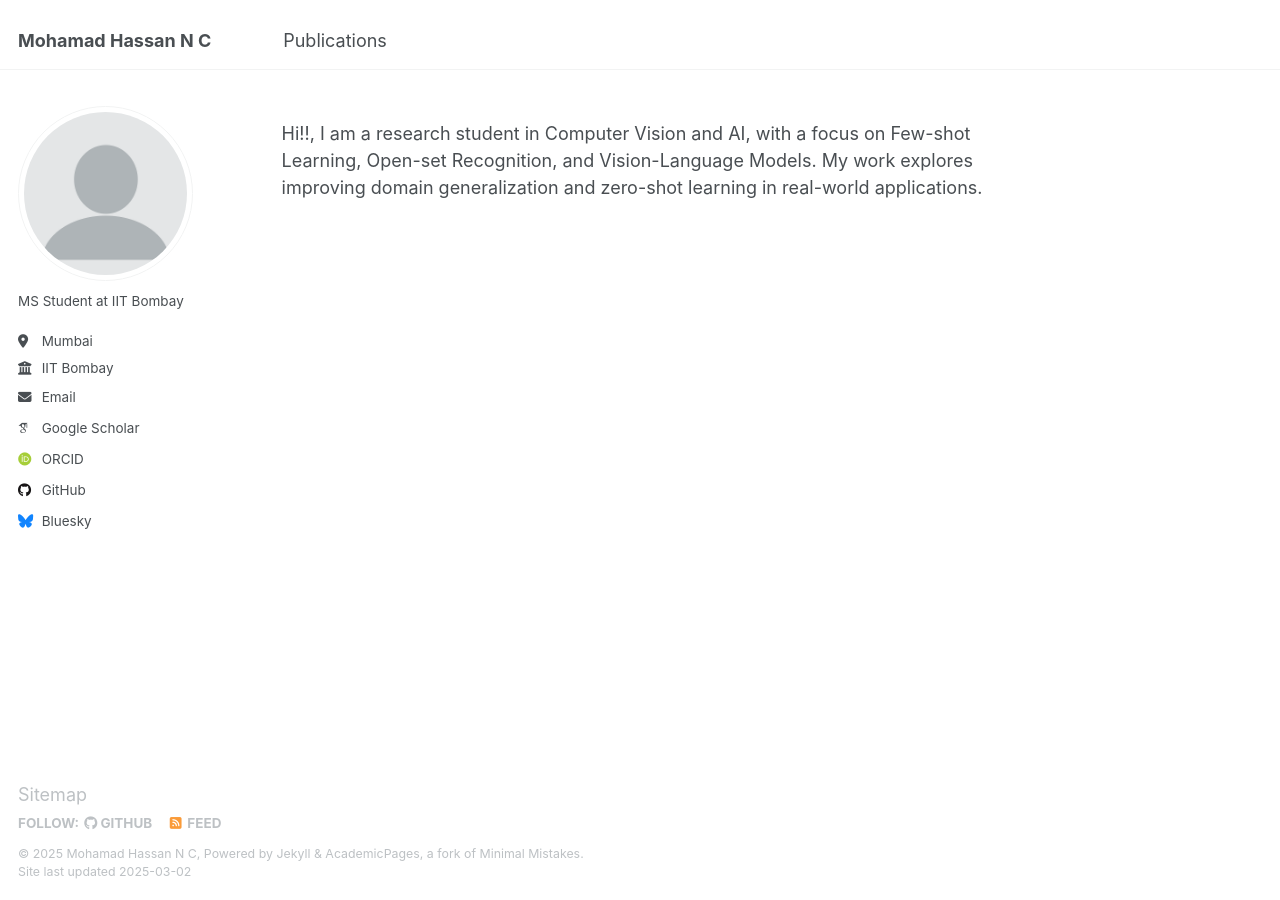
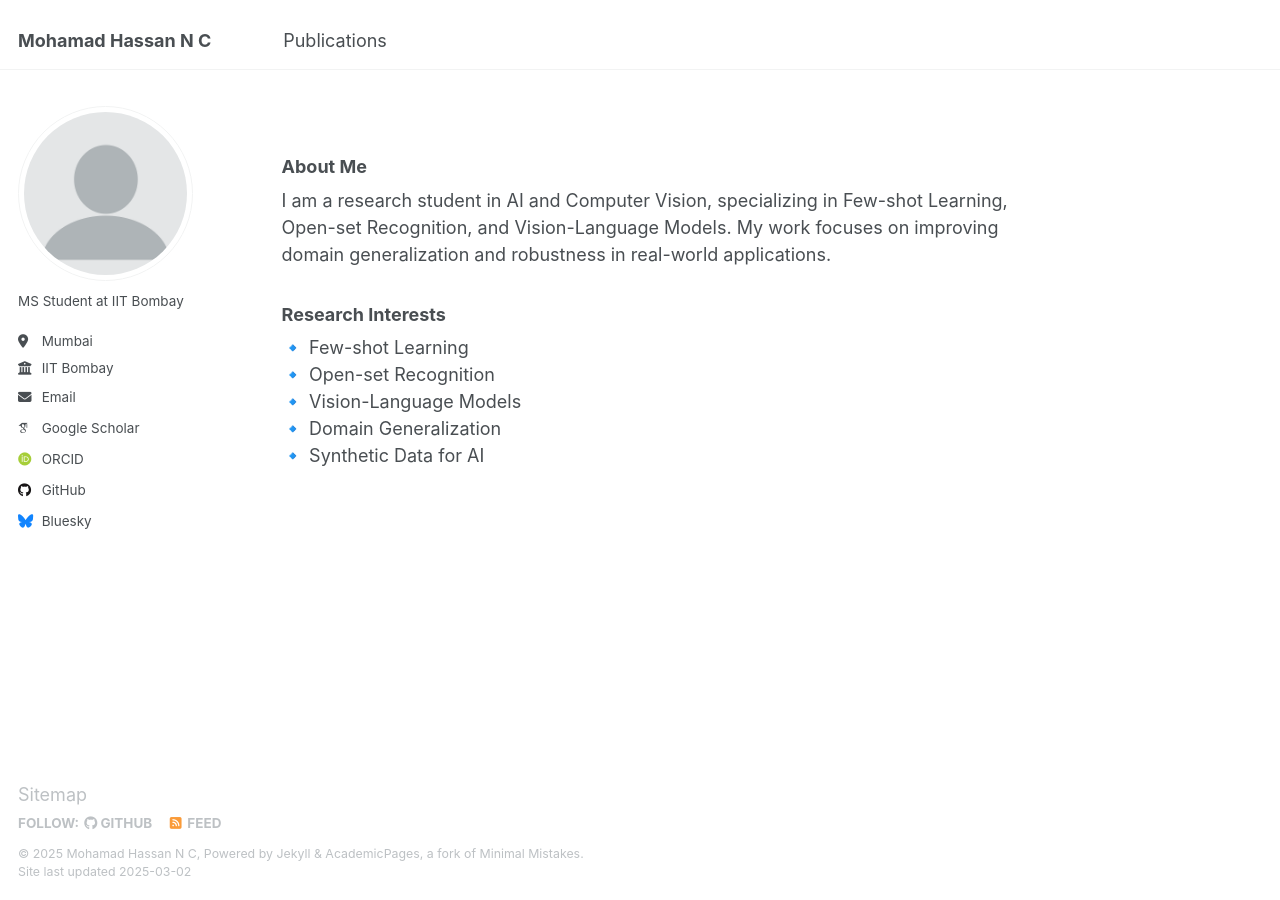
Before and after one commit to has97/has97.github.io, a Jekyll site: the page built from _pages/about.md, in a window 1280 px wide. Built offline with Jekyll 4.4.1, drawn with Linux system fonts in a browser that asks for light colours; some web fonts are replaced.

Commit message:
first edit

```diff
--- a/_pages/about.md
+++ b/_pages/about.md
@@ -7,4 +7,12 @@ redirect_from:
   - /about.html
 ---
 
-Hi!!, I am a research student in Computer Vision and AI, with a focus on Few-shot Learning, Open-set Recognition, and Vision-Language Models. My work explores improving domain generalization and zero-shot learning in real-world applications.
+### About Me
+I am a research student in AI and Computer Vision, specializing in Few-shot Learning, Open-set Recognition, and Vision-Language Models. My work focuses on improving domain generalization and robustness in real-world applications.
+
+### Research Interests
+🔹 Few-shot Learning
+🔹 Open-set Recognition
+🔹 Vision-Language Models
+🔹 Domain Generalization
+🔹 Synthetic Data for AI
```
